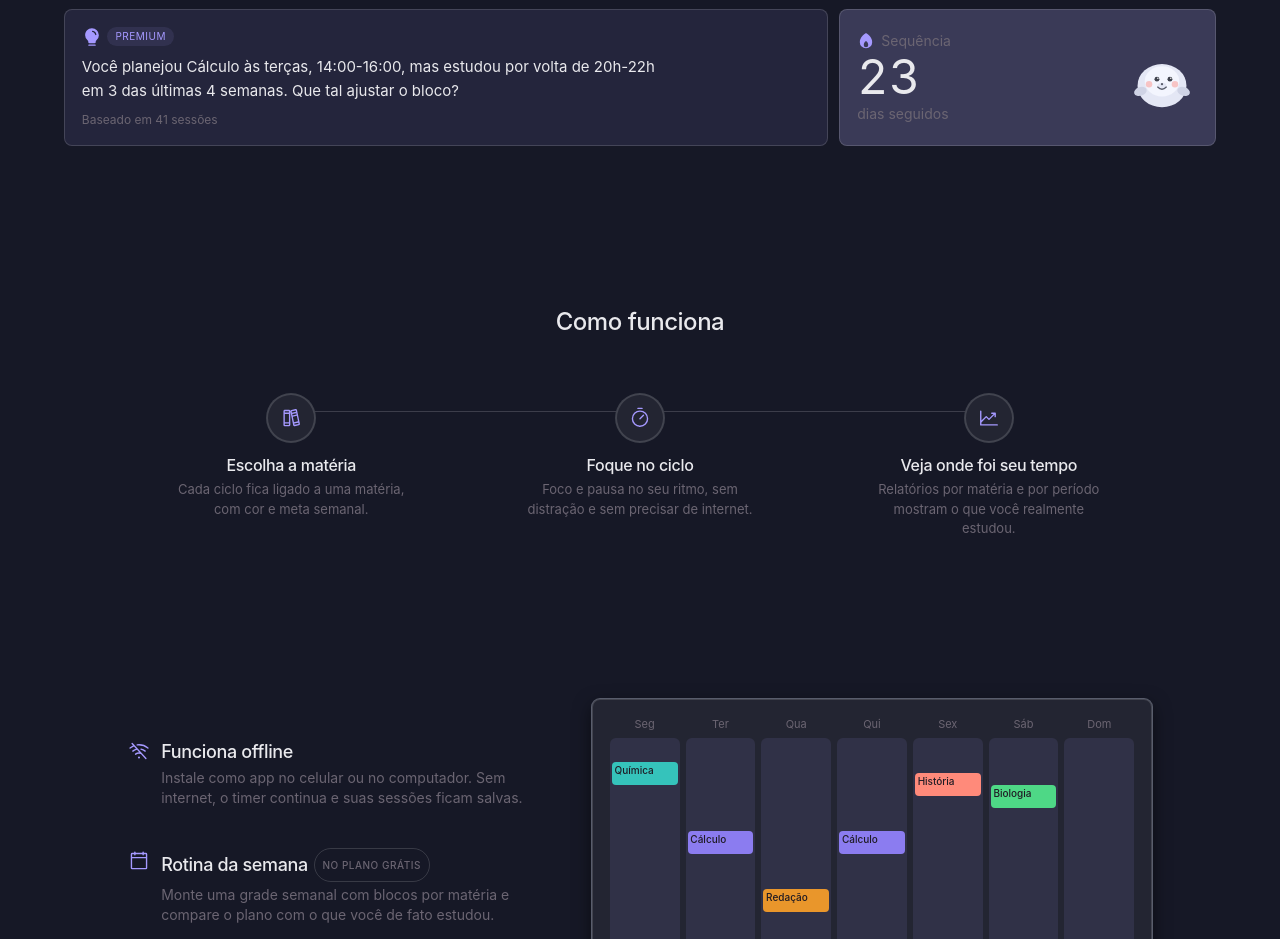
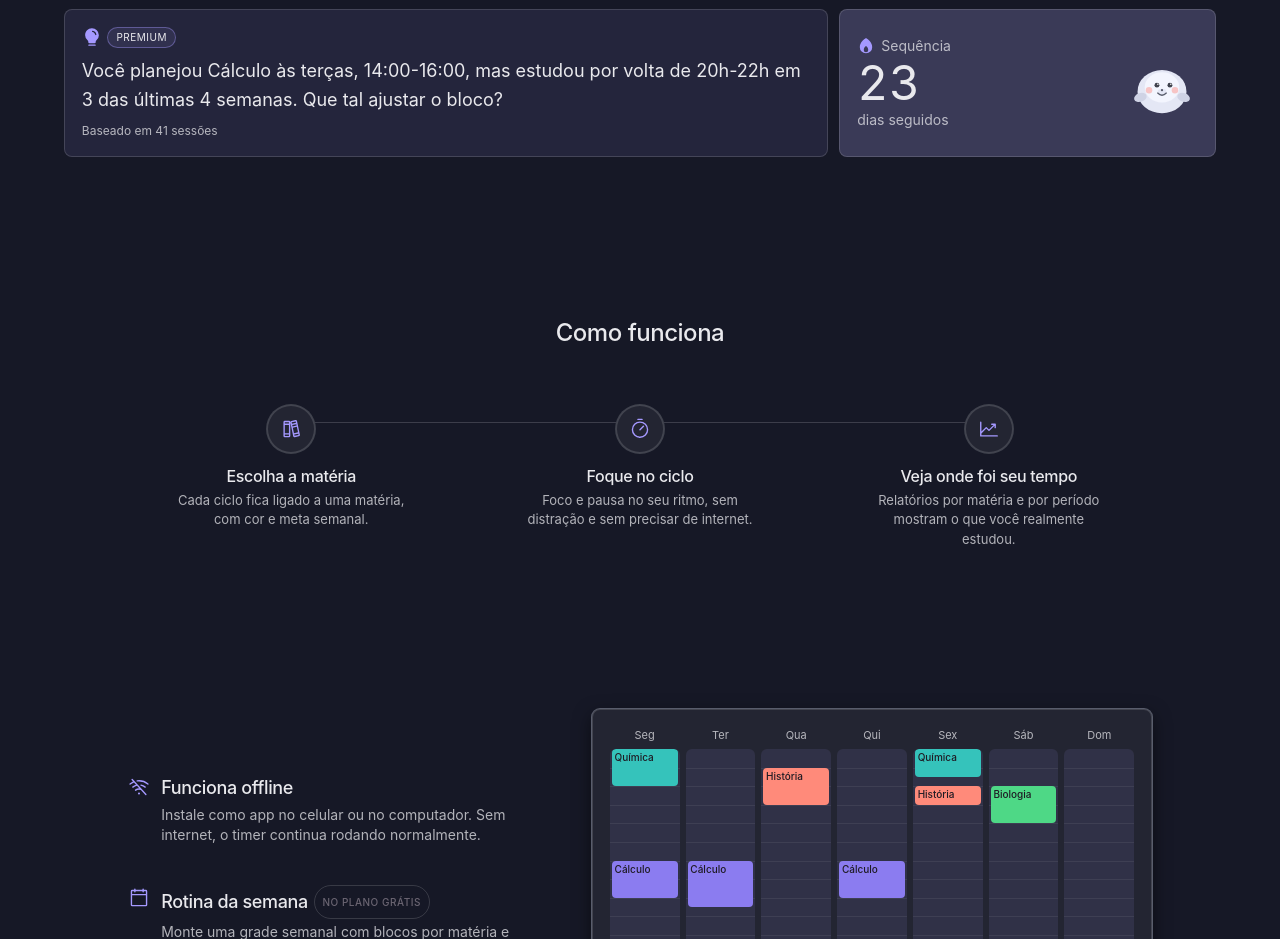
Before and after one commit to WilliamLunelli/Pomofoca, a React (Vite) app in the folder apps/web/: page / in a window 1280 px wide. Shown: the part 1193-2132 px from the top of the page. Built offline with nearby package versions, Linux system fonts and the light colour scheme; no server answers.

Commit message:
agent(programador): OBJETIVO: rodada de acabamento da landing (apps/web/src/page

```diff
--- a/apps/web/src/components/landing/DemoWeek.tsx
+++ b/apps/web/src/components/landing/DemoWeek.tsx
@@ -2,8 +2,8 @@
 // colunas = dias, blocos posicionados por hora de inicio/fim.
 
 const DAYS = ['Seg', 'Ter', 'Qua', 'Qui', 'Sex', 'Sáb', 'Dom'];
-const FIRST_HOUR = 6;
-const LAST_HOUR = 24;
+const FIRST_HOUR = 8;
+const LAST_HOUR = 22;
 
 interface DemoBlock {
   day: number;
@@ -15,14 +15,20 @@ interface DemoBlock {
 
 const BLOCKS: DemoBlock[] = [
   { day: 0, start: 8, end: 10, label: 'Química', color: '#35C3BB' },
-  { day: 1, start: 14, end: 16, label: 'Cálculo', color: '#8B7CF0' },
+  { day: 0, start: 14, end: 16, label: 'Cálculo', color: '#8B7CF0' },
+  { day: 1, start: 14, end: 16.5, label: 'Cálculo', color: '#8B7CF0' },
+  { day: 1, start: 19, end: 20, label: 'Redação', color: '#E9962B' },
+  { day: 2, start: 9, end: 11, label: 'História', color: '#FF8A7A' },
   { day: 2, start: 19, end: 21, label: 'Redação', color: '#E9962B' },
   { day: 3, start: 14, end: 16, label: 'Cálculo', color: '#8B7CF0' },
-  { day: 4, start: 9, end: 11, label: 'História', color: '#FF8A7A' },
+  { day: 4, start: 8, end: 9.5, label: 'Química', color: '#35C3BB' },
+  { day: 4, start: 10, end: 11, label: 'História', color: '#FF8A7A' },
   { day: 5, start: 10, end: 12, label: 'Biologia', color: '#4ED886' },
 ];
 
+
 const SPAN = LAST_HOUR - FIRST_HOUR;
+const HOUR_LINES = Array.from({ length: SPAN - 1 }, (_, i) => i + 1);
 
 export function DemoWeek({ className }: { className?: string }) {
   return (
@@ -33,22 +39,33 @@ export function DemoWeek({ className }: { className?: string }) {
     >
       <div className="mb-2 grid grid-cols-7 gap-1.5">
         {DAYS.map((d) => (
-          <span key={d} className="text-center text-[11px] text-muted">
+          <span key={d} className="landing-muted text-center text-[11px]">
             {d}
           </span>
         ))}
       </div>
-      <div className="grid h-52 grid-cols-7 gap-1.5">
+      <div className="grid h-[260px] grid-cols-7 gap-1.5">
         {DAYS.map((d, day) => (
           <div
             key={d}
-            className="relative rounded-[6px]"
+            className="relative overflow-hidden rounded-[6px]"
             style={{ background: 'var(--color-accent-tint)' }}
           >
+            {HOUR_LINES.map((h) => (
+              <div
+                key={h}
+                aria-hidden="true"
+                className="absolute inset-x-0 h-px"
+                style={{
+                  top: `${(h / SPAN) * 100}%`,
+                  background: 'color-mix(in srgb, var(--color-text) 7%, transparent)',
+                }}
+              />
+            ))}
             {BLOCKS.filter((b) => b.day === day).map((b) => (
               <div
                 key={b.label + b.start}
-                className="absolute inset-x-0.5 flex items-start overflow-hidden rounded-[4px] px-1 py-0.5 text-[10px] font-medium leading-tight"
+                className="absolute inset-x-0.5 flex items-start overflow-hidden text-ellipsis rounded-[4px] px-1 py-0.5 text-[10px] font-medium leading-tight"
                 style={{
                   top: `${((b.start - FIRST_HOUR) / SPAN) * 100}%`,
                   height: `${((b.end - b.start) / SPAN) * 100}%`,
--- a/apps/web/src/index.css
+++ b/apps/web/src/index.css
@@ -159,8 +159,18 @@
   opacity: 1;
   transform: translateY(0);
 }
+/* Landing: texto secundario com contraste AA nos dois temas (token em tokens.css). */
+.landing-muted {
+  color: var(--landing-muted);
+}
+/* Landing: etiqueta sobre fundo tint, texto com contraste AA no tema claro. */
+.landing-tag {
+  color: var(--color-text);
+  border: 1px solid color-mix(in srgb, var(--color-accent) 40%, transparent);
+}
 @media (prefers-reduced-motion: reduce) {
   .reveal {
+    opacity: 1;
     transform: none;
     transition: opacity 200ms ease;
   }
--- a/apps/web/src/pages/LandingPage.tsx
+++ b/apps/web/src/pages/LandingPage.tsx
@@ -160,7 +160,7 @@ export function LandingPage() {
         <div className="mx-auto max-w-6xl">
           <Reveal>
             <h2 className="mb-3 max-w-lg text-2xl">Para onde foi seu tempo</h2>
-            <p className="mb-10 max-w-xl text-sm text-muted">
+            <p className="landing-muted mb-10 max-w-xl text-sm">
               Cada sessão vira dado: ano inteiro, matérias, padrões e sequência no mesmo
               lugar.
             </p>
@@ -168,8 +168,9 @@ export function LandingPage() {
           <div className="grid gap-4 lg:grid-cols-3">
             <Reveal className="lg:col-span-2">
               <div className="card flex h-full flex-col gap-4 p-6">
-                <DemoHeatmap />
-                <p className="mt-auto text-sm text-muted">
+                <DemoHeatmap weeks={26} className="md:hidden" />
+                <DemoHeatmap className="hidden md:block" />
+                <p className="landing-muted mt-auto text-sm">
                   Um ano de estudo num olhar só.
                 </p>
               </div>
@@ -187,13 +188,13 @@ export function LandingPage() {
               >
                 <div className="flex items-center gap-2">
                   <Lightbulb size={20} weight="fill" className="text-accent" />
-                  <span className="tag tag-accent">Premium</span>
+                  <span className="tag tag-accent landing-tag">Premium</span>
                 </div>
-                <p className="max-w-xl text-[15px] leading-relaxed">
+                <p className="text-lg leading-relaxed">
                   Você planejou Cálculo às terças, 14:00-16:00, mas estudou por volta de
                   20h-22h em 3 das últimas 4 semanas. Que tal ajustar o bloco?
                 </p>
-                <p className="mt-auto text-xs text-muted">Baseado em 41 sessões</p>
+                <p className="landing-muted mt-auto text-xs">Baseado em 41 sessões</p>
               </div>
             </Reveal>
             <Reveal delay={120}>
@@ -202,12 +203,12 @@ export function LandingPage() {
                 style={{ background: 'var(--landing-wash)' }}
               >
                 <div>
-                  <div className="mb-1 flex items-center gap-1.5 text-sm text-muted">
+                  <div className="landing-muted mb-1 flex items-center gap-1.5 text-sm">
                     <Flame size={18} weight="fill" className="text-accent" />
                     Sequência
                   </div>
                   <div className="font-heading text-5xl leading-none tabular-nums">23</div>
-                  <div className="mt-1 text-sm text-muted">dias seguidos</div>
+                  <div className="landing-muted mt-1 text-sm">dias seguidos</div>
                 </div>
                 <Foki state="celebrating" size={72} />
               </div>
@@ -240,7 +241,7 @@ export function LandingPage() {
                     </div>
                     <div className="md:max-w-[240px]">
                       <h3 className="mb-1 text-base font-heading">{s.title}</h3>
-                      <p className="text-[13px] text-muted">{s.body}</p>
+                      <p className="landing-muted text-[13px]">{s.body}</p>
                     </div>
                   </div>
                 </Reveal>
@@ -259,9 +260,9 @@ export function LandingPage() {
                 <WifiSlash size={22} className="mt-0.5 shrink-0 text-accent" />
                 <div>
                   <h3 className="mb-1 text-lg font-heading">Funciona offline</h3>
-                  <p className="text-sm text-muted">
+                  <p className="landing-muted text-sm">
                     Instale como app no celular ou no computador. Sem internet, o timer
-                    continua e suas sessões ficam salvas.
+                    continua rodando normalmente.
                   </p>
                 </div>
               </div>
@@ -274,7 +275,7 @@ export function LandingPage() {
                     Rotina da semana
                     <span className="tag tag-outline">No plano grátis</span>
                   </h3>
-                  <p className="text-sm text-muted">
+                  <p className="landing-muted text-sm">
                     Monte uma grade semanal com blocos por matéria e compare o plano com o
                     que você de fato estudou.
                   </p>
@@ -296,7 +297,7 @@ export function LandingPage() {
             <h2 className="mb-2 text-center text-2xl">
               Grátis para sempre. Premium quando o histórico importar.
             </h2>
-            <p className="mb-10 text-center text-sm text-muted">
+            <p className="landing-muted mb-10 text-center text-sm">
               O plano Premium libera o histórico completo por R${formatBRL(YEARLY_PRICE)}
               /ano, equivalente a R${formatBRL(YEARLY_MONTHLY_EQUIVALENT)}/mês.
             </p>
```
